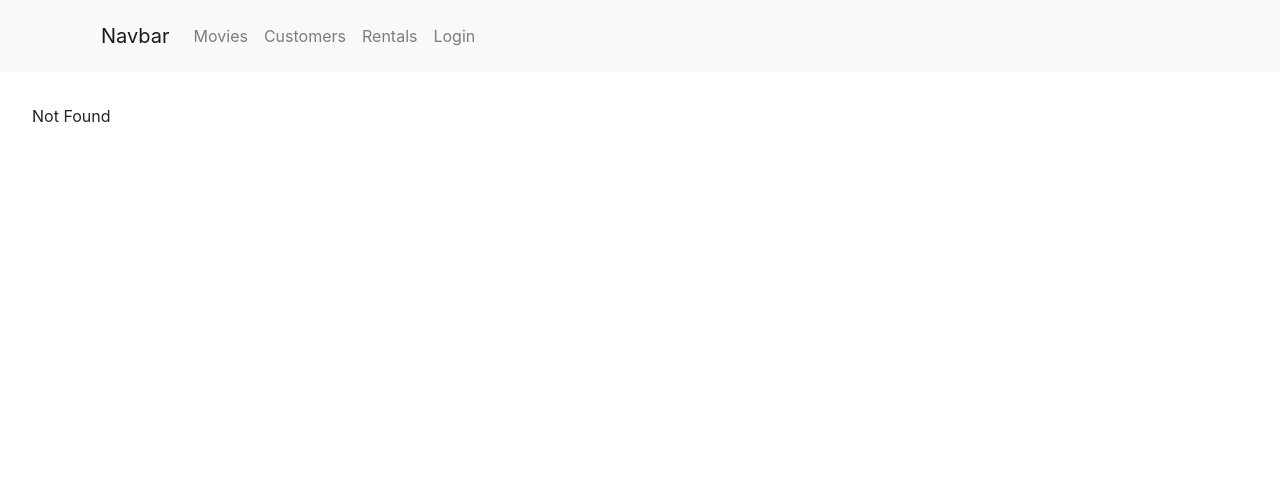
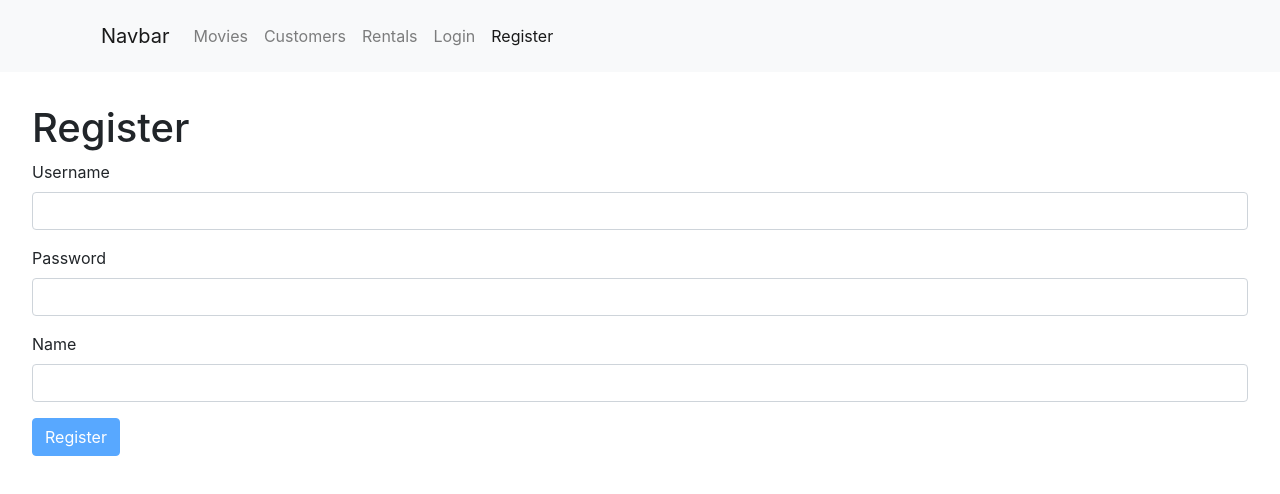
Before and after one commit to kaitim/react-ex, a React (Create React App) app: page /register in a window 1280 px wide. Before the commit this address led to /not-found. Shown: the top 494 px of the page. Built offline with nearby package versions, Linux system fonts and the light colour scheme.

Commit message:
Build register form.

```diff
--- a/src/App.js
+++ b/src/App.js
@@ -8,6 +8,7 @@
 import Rentals from "./components/rentals";
 import NotFound from "./components/not-found";
 import LoginForm from "./components/loginForm";
+import RegisterForm from './components/registerForm';
 
 class App extends Component {
   render() {
@@ -17,6 +18,7 @@
         <main className="content">
           <Switch>
             <Route path="/login" component={LoginForm}></Route>
+            <Route path="/register" component={RegisterForm}></Route>
 
             <Route path="/movie/:id" component={Movie} />
             <Route path="/movies" component={MovieList} />
--- a/src/components/navBar.jsx
+++ b/src/components/navBar.jsx
@@ -45,6 +45,12 @@
                   Login
                 </NavLink>
               </li>
+
+              <li className="nav-item">
+                <NavLink className="nav-link" to="/register">
+                  Register
+                </NavLink>
+              </li>
             </ul>
           </div>
         </nav>
--- /dev/null
+++ b/src/components/registerForm.jsx
@@ -0,0 +1,33 @@
+import React from "react";
+import Form from "./common/form";
+import Joi from "joi-browser";
+
+class RegisterForm extends Form {
+  state = { data: { username: "", password: "", name: "" }, errors: {} };
+
+  schema = {
+    username: Joi.string().required().label("Username").email(),
+    password: Joi.string().required().label("Password").min(5),
+    name: Joi.string().required().label("name"),
+  };
+
+  doSubmit = () => {
+    console.log("doSubmit");
+  };
+
+  render() {
+    return (
+      <React.Fragment>
+        <h1>Register</h1>
+        <form onSubmit={this.handleSubmit}>
+          {this.renderInput("username", "Username")}
+          {this.renderInput("password", "Password", "password")}
+          {this.renderInput("name", "Name")}
+          {this.renderButton("Register")}
+        </form>
+      </React.Fragment>
+    );
+  }
+}
+
+export default RegisterForm;
```
